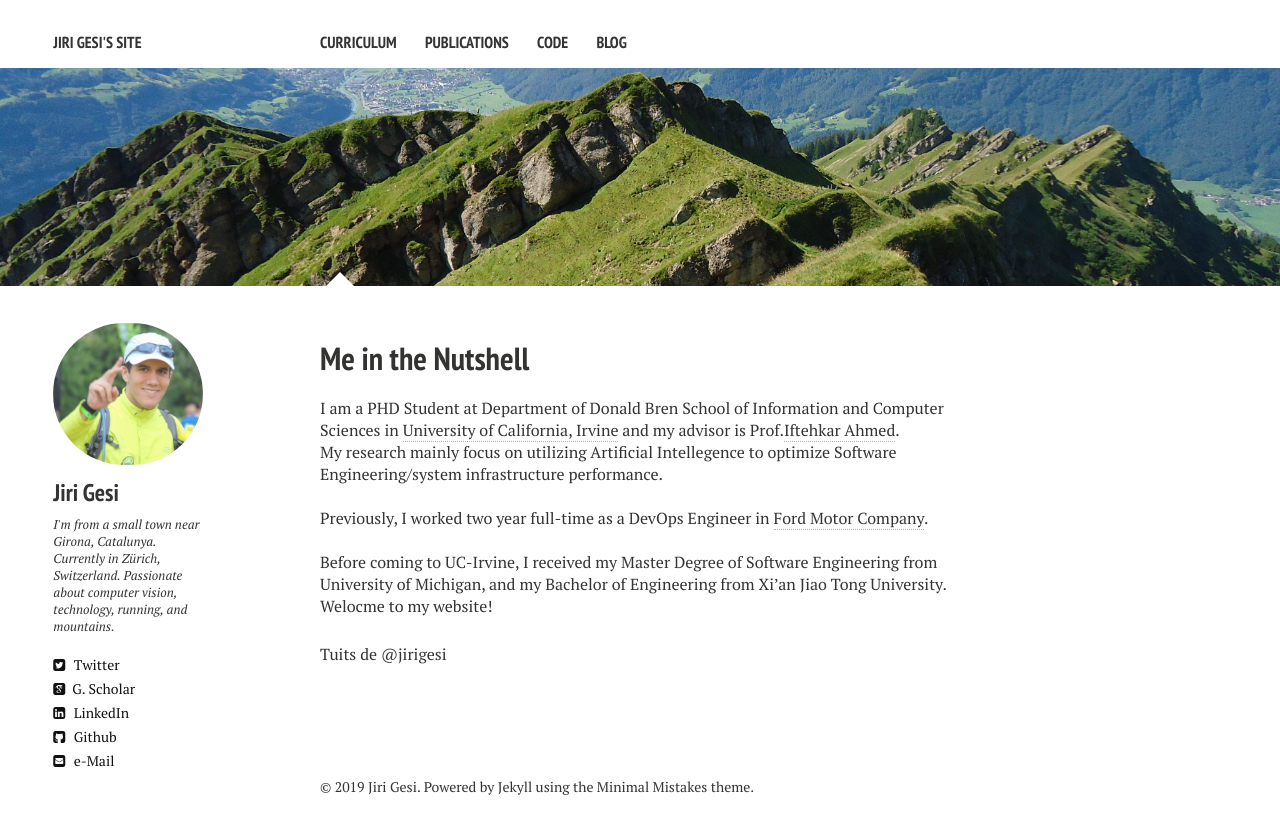
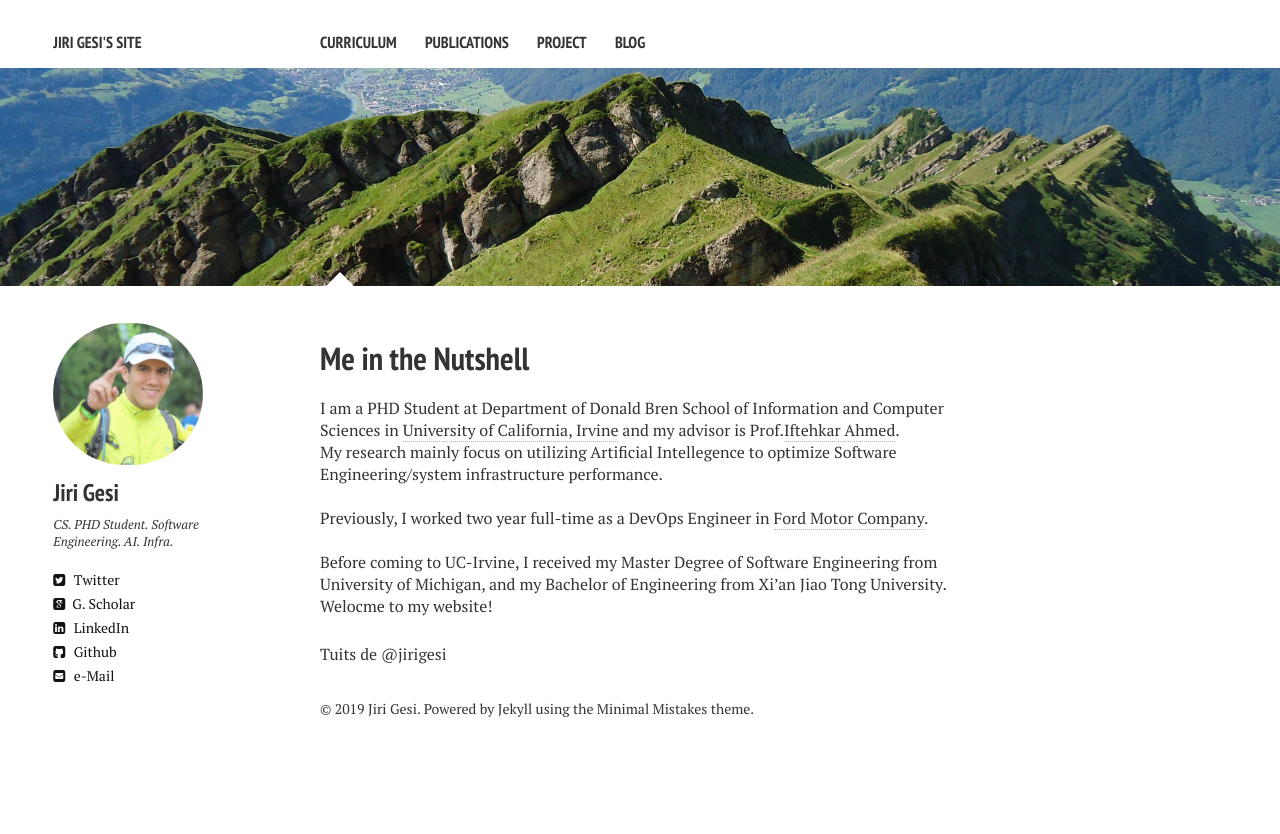
Before and after one commit to Jirigesi/Jirigesi.github.io, a Jekyll site: the page built from index.md, in a window 1280 px wide. Shown: the top 834 px of the page. Built offline with Jekyll 4.4.1, drawn with Linux system fonts in a browser that asks for light colours; nearby versions of some CDN libraries; comment, search, counter and statistics services are not loaded.

Commit message:
Update _config.yml

```diff
--- a/_config.yml
+++ b/_config.yml
@@ -10,8 +10,8 @@ disqus_shortname: Jirigesi
 owner:
   name:           Jiri Gesi
   avatar:         jordi.png
-  bio:            I'm from a small town near Girona, Catalunya. Currently in Zürich, Switzerland. Passionate about computer vision, technology, running, and mountains.
-  email:          jponttuset@gmail.com
+  bio:            CS. PHD Student. Software Engineering. AI. Infra.
+  email:          jirigesi@gmail.com
   # Social networking links are used in author-bio sidebar. Update and remove as you like.
   twitter: jirigesi
   linkedin: jirigesi
@@ -31,7 +31,7 @@ links:
     url: /cv/
   - title: Publications
     url: /publications/
-  - title: Code
+  - title: Project
     url: /code/
   - title: Blog
     url: /blog/
```
